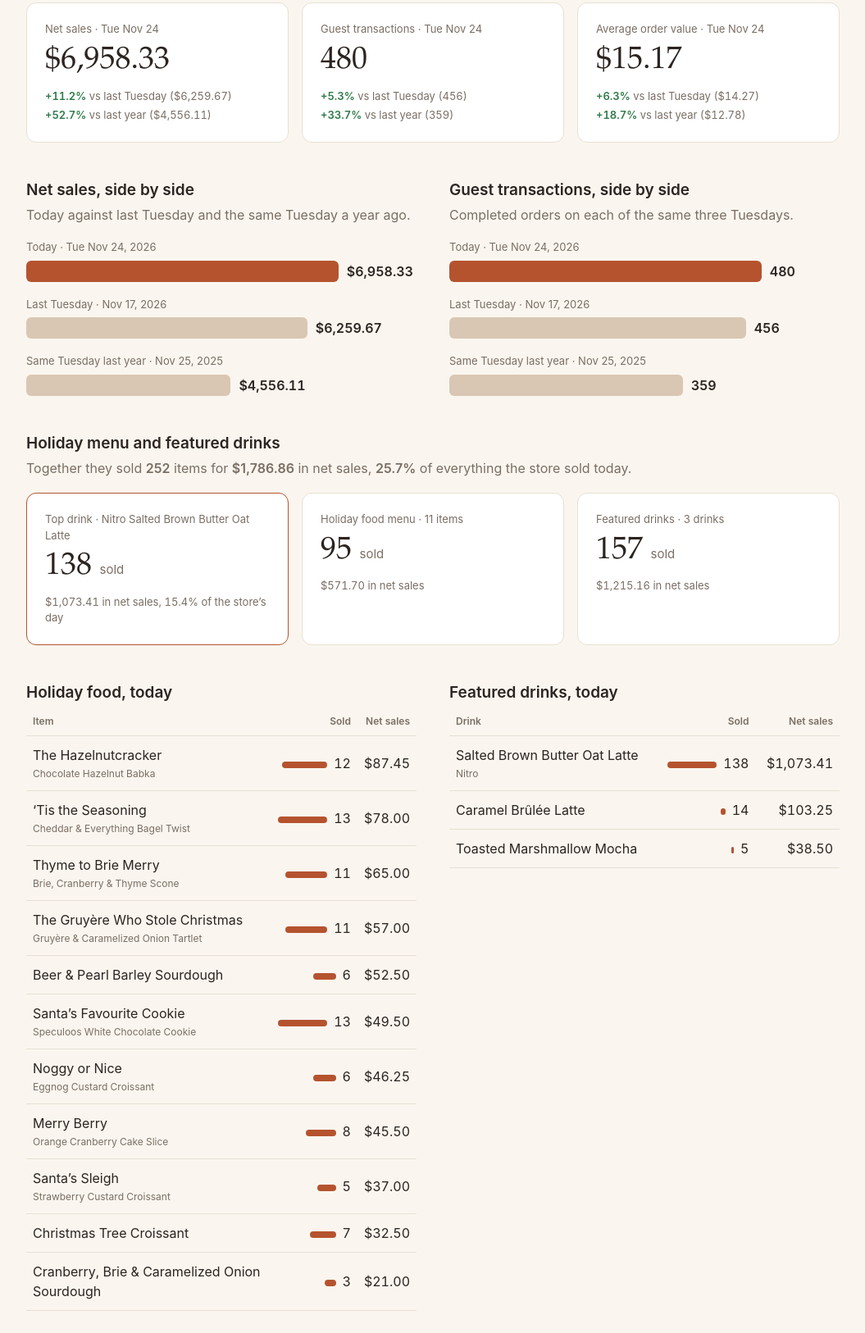
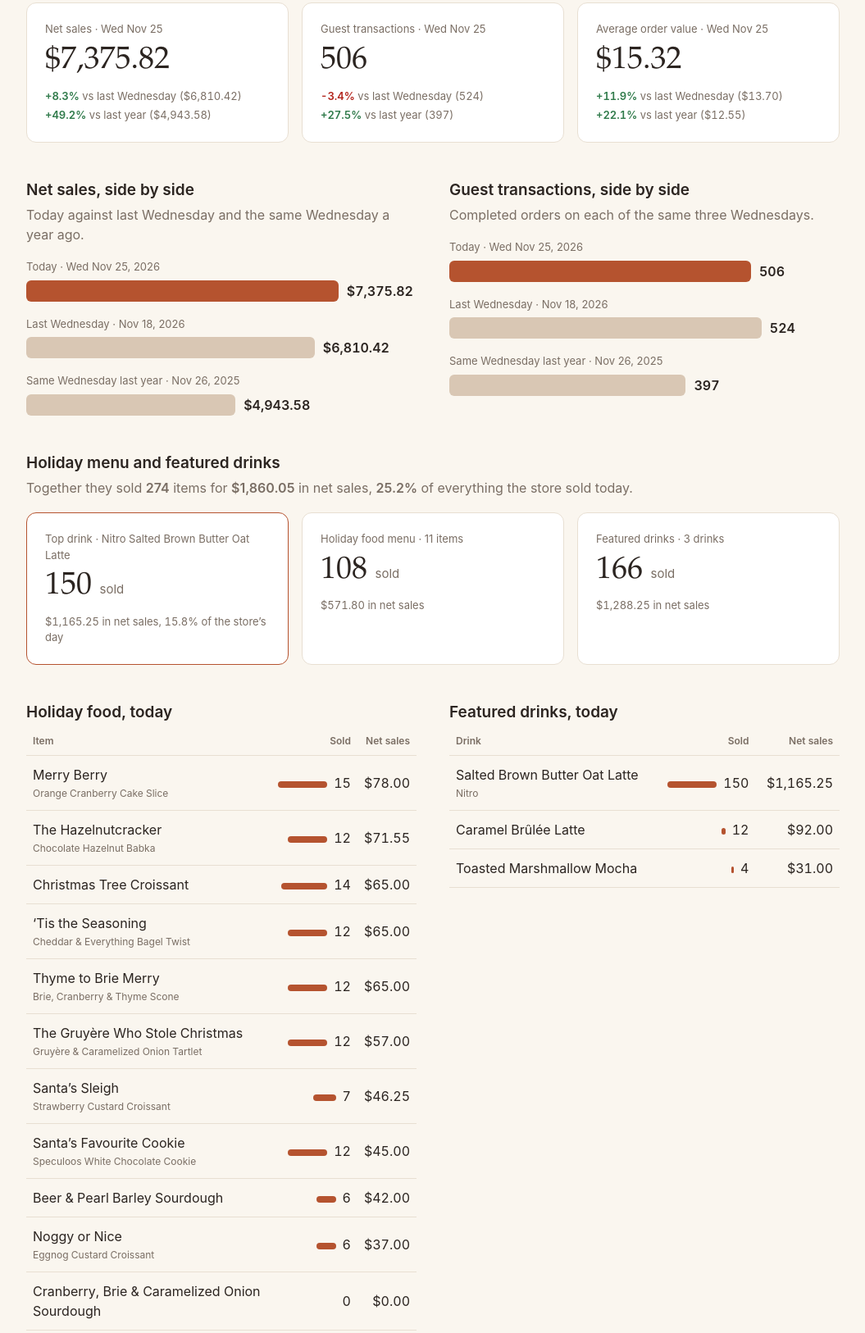
Before and after one commit to mikaelag1234/dailyp5tracking, a plain HTML site: page index.html in a window 1280 px wide. Shown: the part 239-1865 px from the top of the page at 82% size, without its empty margins (112-1167 px from the left). Drawn offline with Linux system fonts and the light colour scheme.

Commit message:
Update to Wednesday Nov 25 full-day numbers

```diff
--- a/index.html
+++ b/index.html
@@ -62,53 +62,53 @@
 <main class="wrap">
   <header>
     <p class="eyebrow">Purebread Mount Pleasant · 5 E 5th Ave, Vancouver</p>
-    <h1>Tuesday, November 24, 2026 sales</h1>
-    <p class="lede">Net sales hit <b>$6,958.33</b> on <b>480</b> guest transactions: <span class="up">+11.2%</span> vs last Tuesday and <span class="up">+52.7%</span> vs the same Tuesday last year.</p>
+    <h1>Wednesday, November 25, 2026 sales</h1>
+    <p class="lede">Net sales hit <b>$7,375.82</b> on <b>506</b> guest transactions: <span class="up">+8.3%</span> vs last Wednesday and <span class="up">+49.2%</span> vs the same Wednesday last year.</p>
   </header>
   <section class="cards">
-    <div class="card"><p class="card-label">Net sales · Tue Nov 24</p><p class="big">$6,958.33</p><p class="cmp"><span class="up">+11.2%</span> vs last Tuesday ($6,259.67)</p><p class="cmp"><span class="up">+52.7%</span> vs last year ($4,556.11)</p></div>
-    <div class="card"><p class="card-label">Guest transactions · Tue Nov 24</p><p class="big">480</p><p class="cmp"><span class="up">+5.3%</span> vs last Tuesday (456)</p><p class="cmp"><span class="up">+33.7%</span> vs last year (359)</p></div>
-    <div class="card"><p class="card-label">Average order value · Tue Nov 24</p><p class="big">$15.17</p><p class="cmp"><span class="up">+6.3%</span> vs last Tuesday ($14.27)</p><p class="cmp"><span class="up">+18.7%</span> vs last year ($12.78)</p></div>
+    <div class="card"><p class="card-label">Net sales · Wed Nov 25</p><p class="big">$7,375.82</p><p class="cmp"><span class="up">+8.3%</span> vs last Wednesday ($6,810.42)</p><p class="cmp"><span class="up">+49.2%</span> vs last year ($4,943.58)</p></div>
+    <div class="card"><p class="card-label">Guest transactions · Wed Nov 25</p><p class="big">506</p><p class="cmp"><span class="down">-3.4%</span> vs last Wednesday (524)</p><p class="cmp"><span class="up">+27.5%</span> vs last year (397)</p></div>
+    <div class="card"><p class="card-label">Average order value · Wed Nov 25</p><p class="big">$15.32</p><p class="cmp"><span class="up">+11.9%</span> vs last Wednesday ($13.70)</p><p class="cmp"><span class="up">+22.1%</span> vs last year ($12.55)</p></div>
   </section>
   <section class="grid2">
-    <div><h2>Net sales, side by side</h2><p class="sub">Today against last Tuesday and the same Tuesday a year ago.</p><div class="bars">
-<div><p class="bar-label">Today · Tue Nov 24, 2026</p><div class="bar-row"><div class="bar today" style="width:80.0%"></div><span class="bar-val">$6,958.33</span></div></div>
-<div><p class="bar-label">Last Tuesday · Nov 17, 2026</p><div class="bar-row"><div class="bar" style="width:72.0%"></div><span class="bar-val">$6,259.67</span></div></div>
-<div><p class="bar-label">Same Tuesday last year · Nov 25, 2025</p><div class="bar-row"><div class="bar" style="width:52.4%"></div><span class="bar-val">$4,556.11</span></div></div>
+    <div><h2>Net sales, side by side</h2><p class="sub">Today against last Wednesday and the same Wednesday a year ago.</p><div class="bars">
+<div><p class="bar-label">Today · Wed Nov 25, 2026</p><div class="bar-row"><div class="bar today" style="width:80.0%"></div><span class="bar-val">$7,375.82</span></div></div>
+<div><p class="bar-label">Last Wednesday · Nov 18, 2026</p><div class="bar-row"><div class="bar" style="width:73.9%"></div><span class="bar-val">$6,810.42</span></div></div>
+<div><p class="bar-label">Same Wednesday last year · Nov 26, 2025</p><div class="bar-row"><div class="bar" style="width:53.6%"></div><span class="bar-val">$4,943.58</span></div></div>
     </div></div>
-    <div><h2>Guest transactions, side by side</h2><p class="sub">Completed orders on each of the same three Tuesdays.</p><div class="bars">
-<div><p class="bar-label">Today · Tue Nov 24, 2026</p><div class="bar-row"><div class="bar today" style="width:80.0%"></div><span class="bar-val">480</span></div></div>
-<div><p class="bar-label">Last Tuesday · Nov 17, 2026</p><div class="bar-row"><div class="bar" style="width:76.0%"></div><span class="bar-val">456</span></div></div>
-<div><p class="bar-label">Same Tuesday last year · Nov 25, 2025</p><div class="bar-row"><div class="bar" style="width:59.8%"></div><span class="bar-val">359</span></div></div>
+    <div><h2>Guest transactions, side by side</h2><p class="sub">Completed orders on each of the same three Wednesdays.</p><div class="bars">
+<div><p class="bar-label">Today · Wed Nov 25, 2026</p><div class="bar-row"><div class="bar today" style="width:77.3%"></div><span class="bar-val">506</span></div></div>
+<div><p class="bar-label">Last Wednesday · Nov 18, 2026</p><div class="bar-row"><div class="bar" style="width:80.0%"></div><span class="bar-val">524</span></div></div>
+<div><p class="bar-label">Same Wednesday last year · Nov 26, 2025</p><div class="bar-row"><div class="bar" style="width:60.6%"></div><span class="bar-val">397</span></div></div>
     </div></div>
   </section>
   <section>
     <h2>Holiday menu and featured drinks</h2>
-    <p class="sub">Together they sold <b>252</b> items for <b>$1,786.86</b> in net sales, <b>25.7%</b> of everything the store sold today.</p>
+    <p class="sub">Together they sold <b>274</b> items for <b>$1,860.05</b> in net sales, <b>25.2%</b> of everything the store sold today.</p>
     <div class="cards">
-      <div class="card star"><p class="card-label">Top drink · Nitro Salted Brown Butter Oat Latte</p><p class="big">138 <small>sold</small></p><p class="cmp">$1,073.41 in net sales, 15.4% of the store’s day</p></div>
-      <div class="card"><p class="card-label">Holiday food menu · 11 items</p><p class="big">95 <small>sold</small></p><p class="cmp">$571.70 in net sales</p></div>
-      <div class="card"><p class="card-label">Featured drinks · 3 drinks</p><p class="big">157 <small>sold</small></p><p class="cmp">$1,215.16 in net sales</p></div>
+      <div class="card star"><p class="card-label">Top drink · Nitro Salted Brown Butter Oat Latte</p><p class="big">150 <small>sold</small></p><p class="cmp">$1,165.25 in net sales, 15.8% of the store’s day</p></div>
+      <div class="card"><p class="card-label">Holiday food menu · 11 items</p><p class="big">108 <small>sold</small></p><p class="cmp">$571.80 in net sales</p></div>
+      <div class="card"><p class="card-label">Featured drinks · 3 drinks</p><p class="big">166 <small>sold</small></p><p class="cmp">$1,288.25 in net sales</p></div>
     </div>
   </section>
   <section class="grid2">
     <div><h2>Holiday food, today</h2><div class="tablewrap"><table><thead><tr><th>Item</th><th class="num">Sold</th><th class="num">Net sales</th></tr></thead><tbody>
-<tr><td>The Hazelnutcracker<span class="desc">Chocolate Hazelnut Babka</span></td><td class="num"><span class="mini" style="width:55px"></span>12</td><td class="num">$87.45</td></tr>
-<tr><td>‘Tis the Seasoning<span class="desc">Cheddar &amp; Everything Bagel Twist</span></td><td class="num"><span class="mini" style="width:60px"></span>13</td><td class="num">$78.00</td></tr>
-<tr><td>Thyme to Brie Merry<span class="desc">Brie, Cranberry &amp; Thyme Scone</span></td><td class="num"><span class="mini" style="width:51px"></span>11</td><td class="num">$65.00</td></tr>
-<tr><td>The Gruyère Who Stole Christmas<span class="desc">Gruyère &amp; Caramelized Onion Tartlet</span></td><td class="num"><span class="mini" style="width:51px"></span>11</td><td class="num">$57.00</td></tr>
-<tr><td>Beer &amp; Pearl Barley Sourdough</td><td class="num"><span class="mini" style="width:28px"></span>6</td><td class="num">$52.50</td></tr>
-<tr><td>Santa’s Favourite Cookie<span class="desc">Speculoos White Chocolate Cookie</span></td><td class="num"><span class="mini" style="width:60px"></span>13</td><td class="num">$49.50</td></tr>
-<tr><td>Noggy or Nice<span class="desc">Eggnog Custard Croissant</span></td><td class="num"><span class="mini" style="width:28px"></span>6</td><td class="num">$46.25</td></tr>
-<tr><td>Merry Berry<span class="desc">Orange Cranberry Cake Slice</span></td><td class="num"><span class="mini" style="width:37px"></span>8</td><td class="num">$45.50</td></tr>
-<tr><td>Santa’s Sleigh<span class="desc">Strawberry Custard Croissant</span></td><td class="num"><span class="mini" style="width:23px"></span>5</td><td class="num">$37.00</td></tr>
-<tr><td>Christmas Tree Croissant</td><td class="num"><span class="mini" style="width:32px"></span>7</td><td class="num">$32.50</td></tr>
-<tr><td>Cranberry, Brie &amp; Caramelized Onion Sourdough</td><td class="num"><span class="mini" style="width:14px"></span>3</td><td class="num">$21.00</td></tr>
+<tr><td>Merry Berry<span class="desc">Orange Cranberry Cake Slice</span></td><td class="num"><span class="mini" style="width:60px"></span>15</td><td class="num">$78.00</td></tr>
+<tr><td>The Hazelnutcracker<span class="desc">Chocolate Hazelnut Babka</span></td><td class="num"><span class="mini" style="width:48px"></span>12</td><td class="num">$71.55</td></tr>
+<tr><td>Christmas Tree Croissant</td><td class="num"><span class="mini" style="width:56px"></span>14</td><td class="num">$65.00</td></tr>
+<tr><td>‘Tis the Seasoning<span class="desc">Cheddar &amp; Everything Bagel Twist</span></td><td class="num"><span class="mini" style="width:48px"></span>12</td><td class="num">$65.00</td></tr>
+<tr><td>Thyme to Brie Merry<span class="desc">Brie, Cranberry &amp; Thyme Scone</span></td><td class="num"><span class="mini" style="width:48px"></span>12</td><td class="num">$65.00</td></tr>
+<tr><td>The Gruyère Who Stole Christmas<span class="desc">Gruyère &amp; Caramelized Onion Tartlet</span></td><td class="num"><span class="mini" style="width:48px"></span>12</td><td class="num">$57.00</td></tr>
+<tr><td>Santa’s Sleigh<span class="desc">Strawberry Custard Croissant</span></td><td class="num"><span class="mini" style="width:28px"></span>7</td><td class="num">$46.25</td></tr>
+<tr><td>Santa’s Favourite Cookie<span class="desc">Speculoos White Chocolate Cookie</span></td><td class="num"><span class="mini" style="width:48px"></span>12</td><td class="num">$45.00</td></tr>
+<tr><td>Beer &amp; Pearl Barley Sourdough</td><td class="num"><span class="mini" style="width:24px"></span>6</td><td class="num">$42.00</td></tr>
+<tr><td>Noggy or Nice<span class="desc">Eggnog Custard Croissant</span></td><td class="num"><span class="mini" style="width:24px"></span>6</td><td class="num">$37.00</td></tr>
+<tr><td>Cranberry, Brie &amp; Caramelized Onion Sourdough</td><td class="num"><span class="mini" style="width:0px"></span>0</td><td class="num">$0.00</td></tr>
 </tbody></table></div></div>
     <div><h2>Featured drinks, today</h2><div class="tablewrap"><table><thead><tr><th>Drink</th><th class="num">Sold</th><th class="num">Net sales</th></tr></thead><tbody>
-<tr><td>Salted Brown Butter Oat Latte<span class="desc">Nitro</span></td><td class="num"><span class="mini" style="width:60px"></span>138</td><td class="num">$1,073.41</td></tr>
-<tr><td>Caramel Brûlée Latte</td><td class="num"><span class="mini" style="width:6px"></span>14</td><td class="num">$103.25</td></tr>
-<tr><td>Toasted Marshmallow Mocha</td><td class="num"><span class="mini" style="width:3px"></span>5</td><td class="num">$38.50</td></tr>
+<tr><td>Salted Brown Butter Oat Latte<span class="desc">Nitro</span></td><td class="num"><span class="mini" style="width:60px"></span>150</td><td class="num">$1,165.25</td></tr>
+<tr><td>Caramel Brûlée Latte</td><td class="num"><span class="mini" style="width:5px"></span>12</td><td class="num">$92.00</td></tr>
+<tr><td>Toasted Marshmallow Mocha</td><td class="num"><span class="mini" style="width:3px"></span>4</td><td class="num">$31.00</td></tr>
 </tbody></table></div></div>
   </section>
   <details>
@@ -118,11 +118,11 @@
       <li>Net sales are sales after discounts, comps and returns, before tax and tips. Gift card sales are not included.</li>
       <li>Guest transactions are completed orders in Square, counted once per order.</li>
       <li>Average order value is sales per order before discounts.</li>
-      <li>The last-year comparison uses Tuesday, November 25, 2025 so it lines up weekday to weekday.</li>
+      <li>The last-year comparison uses Wednesday, November 26, 2025 so it lines up weekday to weekday.</li>
       <li>Two holiday sourdoughs ring through the POS under two different names each. They are combined here.</li>
     </ul>
   </details>
-  <footer>Snapshot of Square data as of Tuesday, November 24, 2026, 7:17 PM PT, after close. This page does not update automatically.</footer>
+  <footer>Snapshot of Square data as of Wednesday, November 25, 2026, 7:24 PM PT, after close. This page does not update automatically.</footer>
 </main>
 </body>
 </html>
```
